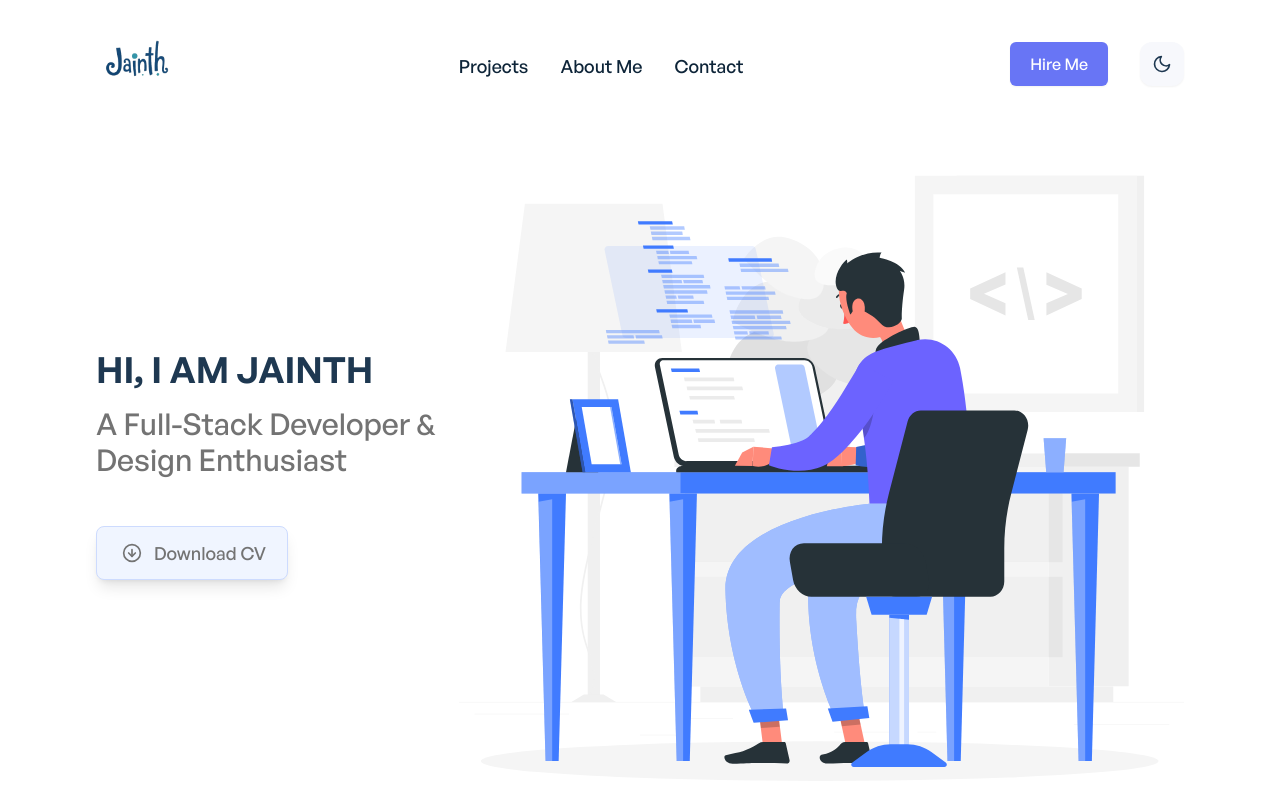
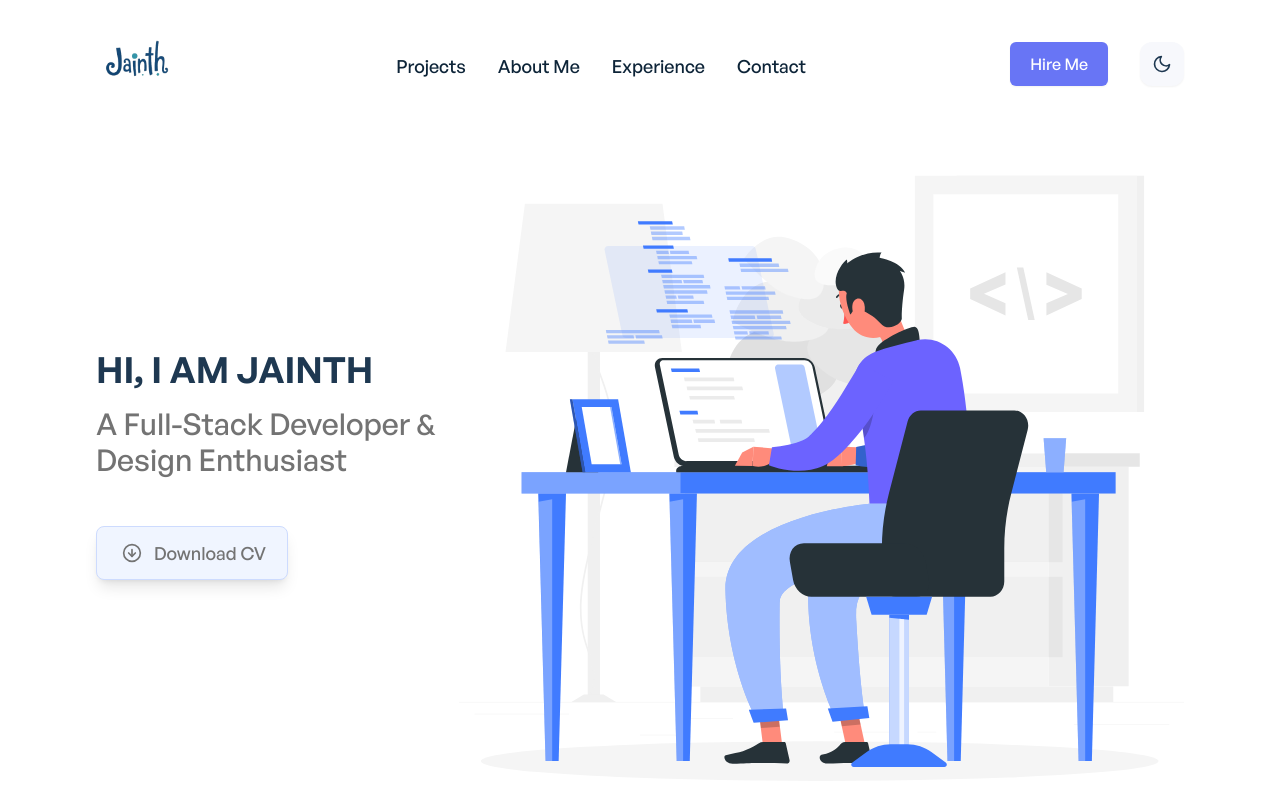
Before and after one commit to Jainth-24/Portfolio-Nextjs, a Next.js app: page / in a window 1280 px wide. Shown: the top 800 px of the page. Built offline with nearby package versions, Linux system fonts and the light colour scheme.

Commit message:
feat: exp

```diff
--- a/components/shared/AppHeader.jsx
+++ b/components/shared/AppHeader.jsx
@@ -156,6 +156,12 @@ function AppHeader() {
 					>
 						<Link href="/about">About Me</Link>
 					</div>
+					<div
+						className="block text-left text-lg font-medium text-primary-dark dark:text-ternary-light hover:text-secondary-dark dark:hover:text-secondary-light  sm:mx-4 mb-2 sm:py-2"
+						aria-label="Experience"
+					>
+						<Link href="/experience">Experience</Link>
+					</div>
 
 					<div
 						className="block text-left text-lg font-medium text-primary-dark dark:text-ternary-light hover:text-secondary-dark dark:hover:text-secondary-light  sm:mx-4 mb-2 sm:py-2"
```
